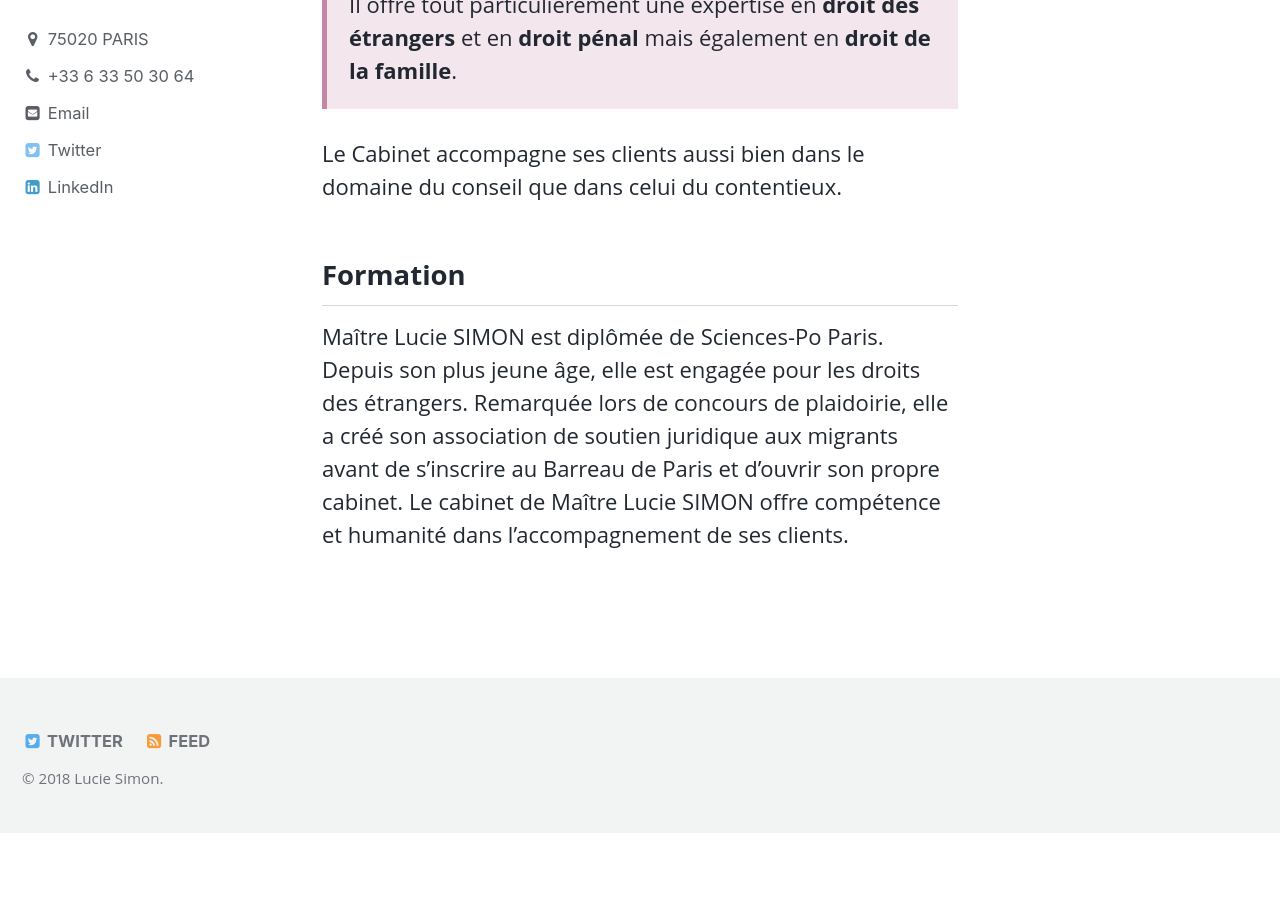
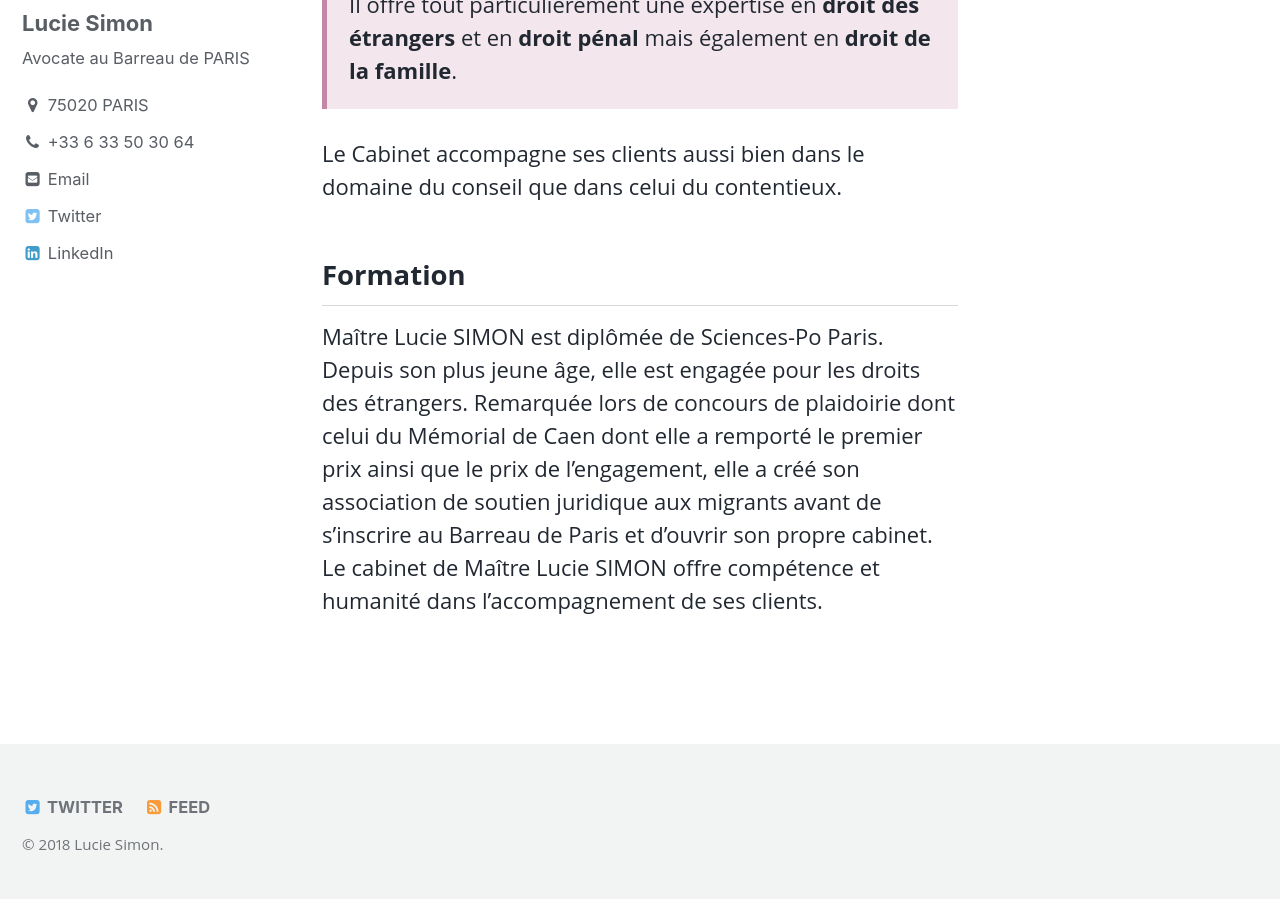
Before and after one commit to luciesimonavocate/luciesimonavocate.github.io, a Jekyll site: the page built from _pages/about.md, in a window 1280 px wide and 900 px high, scrolled down 508 px. Built offline with Jekyll 4.4.1, drawn with Linux system fonts in a browser that asks for light colours; before the commit the page ends 1342 px from its top, so only the background shows below that.

Commit message:
Update about.md

```diff
--- a/_pages/about.md
+++ b/_pages/about.md
@@ -22,7 +22,5 @@ contentieux.
 
 Maître Lucie SIMON est diplômée de Sciences-Po Paris.
 Depuis son plus jeune âge, elle est engagée pour les droits des étrangers. Remarquée lors de
-concours de plaidoirie, elle a créé son association de soutien juridique aux migrants avant de
-s’inscrire au Barreau de Paris et d’ouvrir son propre cabinet.
-Le cabinet de Maître Lucie SIMON offre compétence et humanité dans l’accompagnement de ses
-clients.
+concours de plaidoirie dont celui du Mémorial de Caen dont elle a remporté le premier prix ainsi que le prix de l'engagement, elle a créé son association de soutien juridique aux migrants avant de s’inscrire au Barreau de Paris et d’ouvrir son propre cabinet.
+Le cabinet de Maître Lucie SIMON offre compétence et humanité dans l’accompagnement de ses clients.
```
